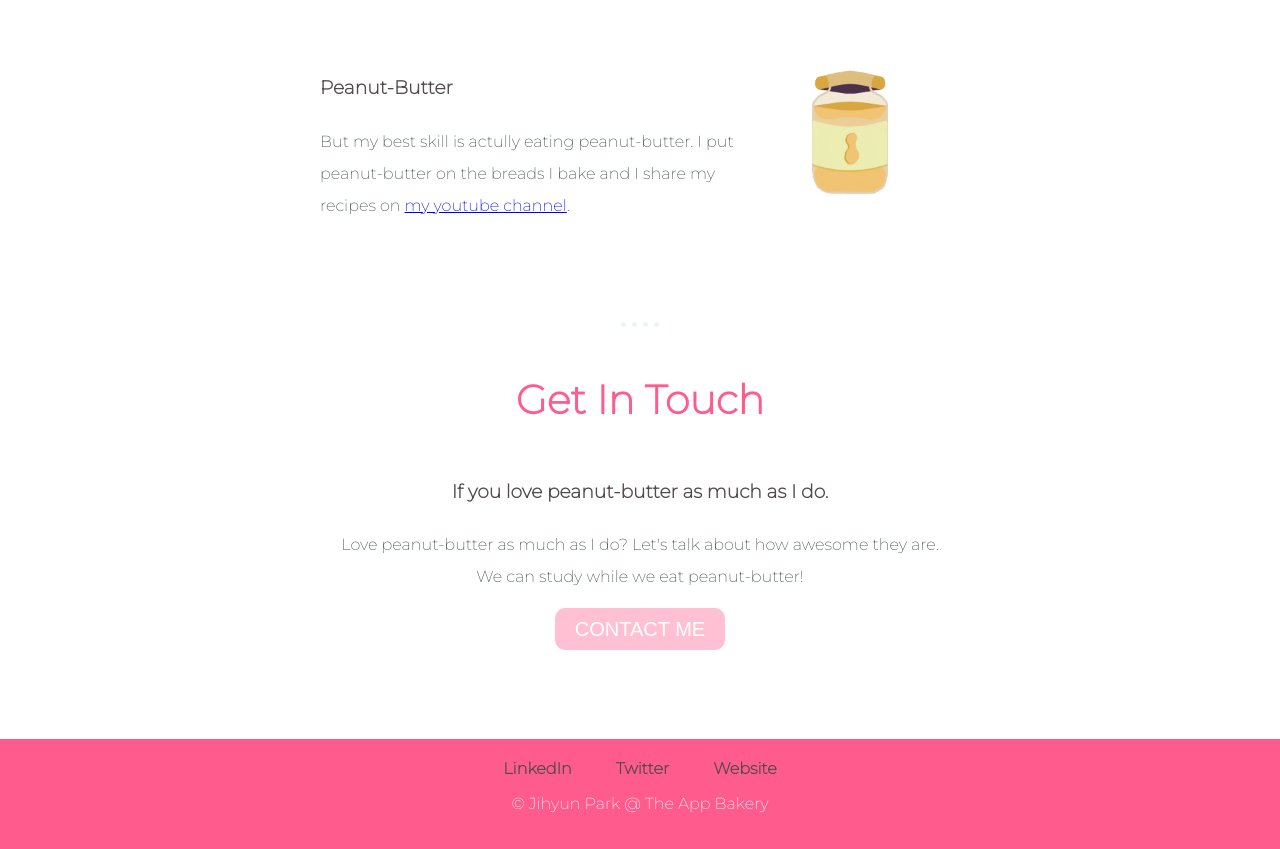
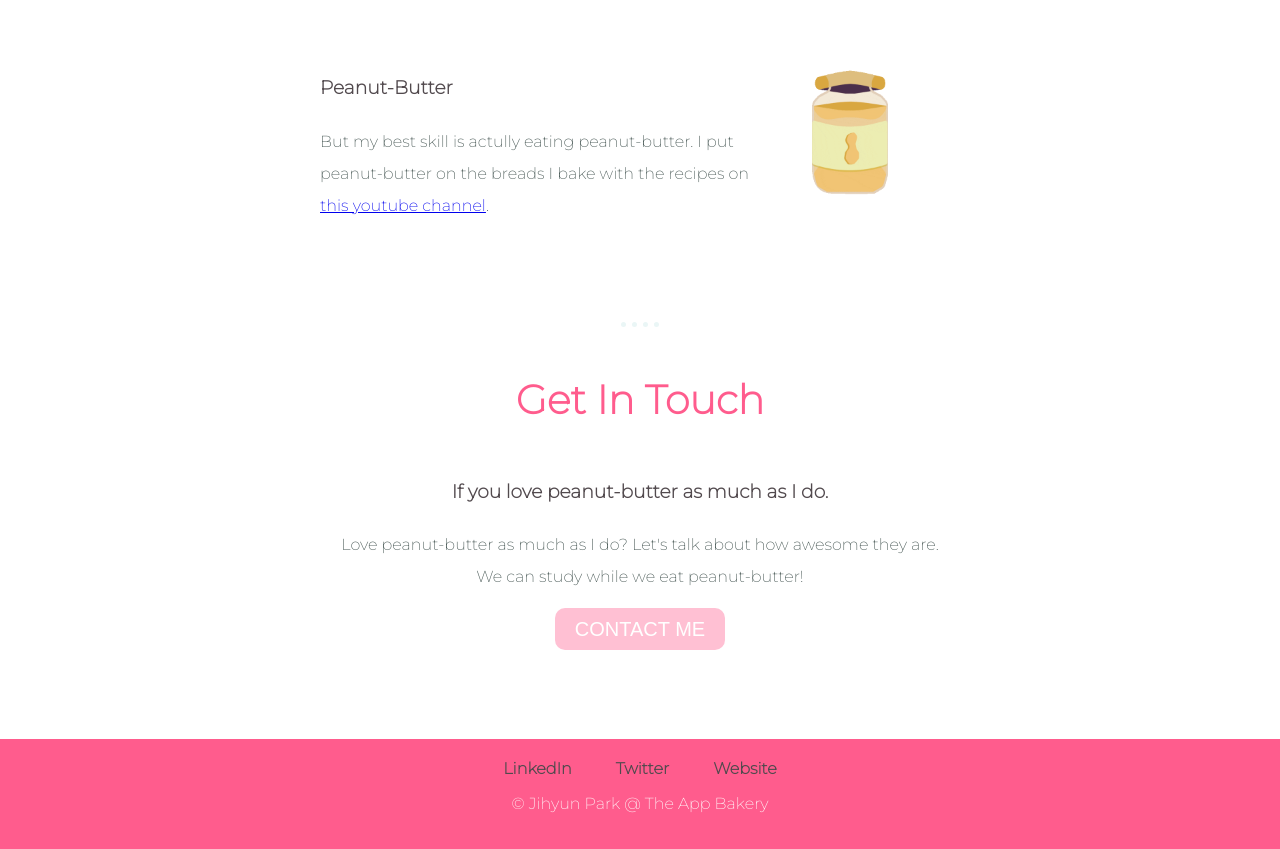
Before and after one commit to design-park/firstwebsite, a plain HTML site: page index.html in a window 1280 px wide. Shown: the part 1500-2349 px from the top of the page. Drawn offline with Linux system fonts and the light colour scheme.

Commit message:
change my youtube channel to this youtube channel

```diff
--- a/index.html
+++ b/index.html
@@ -39,7 +39,7 @@
       <div class="skill-row">
         <img class="peanut-img" src="images/peanut.gif" alt="peanut-butter-image">
         <h3>Peanut-Butter</h3>
-        <p>But my best skill is actully eating peanut-butter. I put peanut-butter on the breads I bake and I share my recipes on <a href="https://www.youtube.com/c/Kkuume">my youtube channel</a>.</p>
+        <p>But my best skill is actully eating peanut-butter. I put peanut-butter on the breads I bake with the recipes on <a href="https://www.youtube.com/c/Kkuume">this youtube channel</a>.</p>
       </div>
     </div>
     <hr>
```
